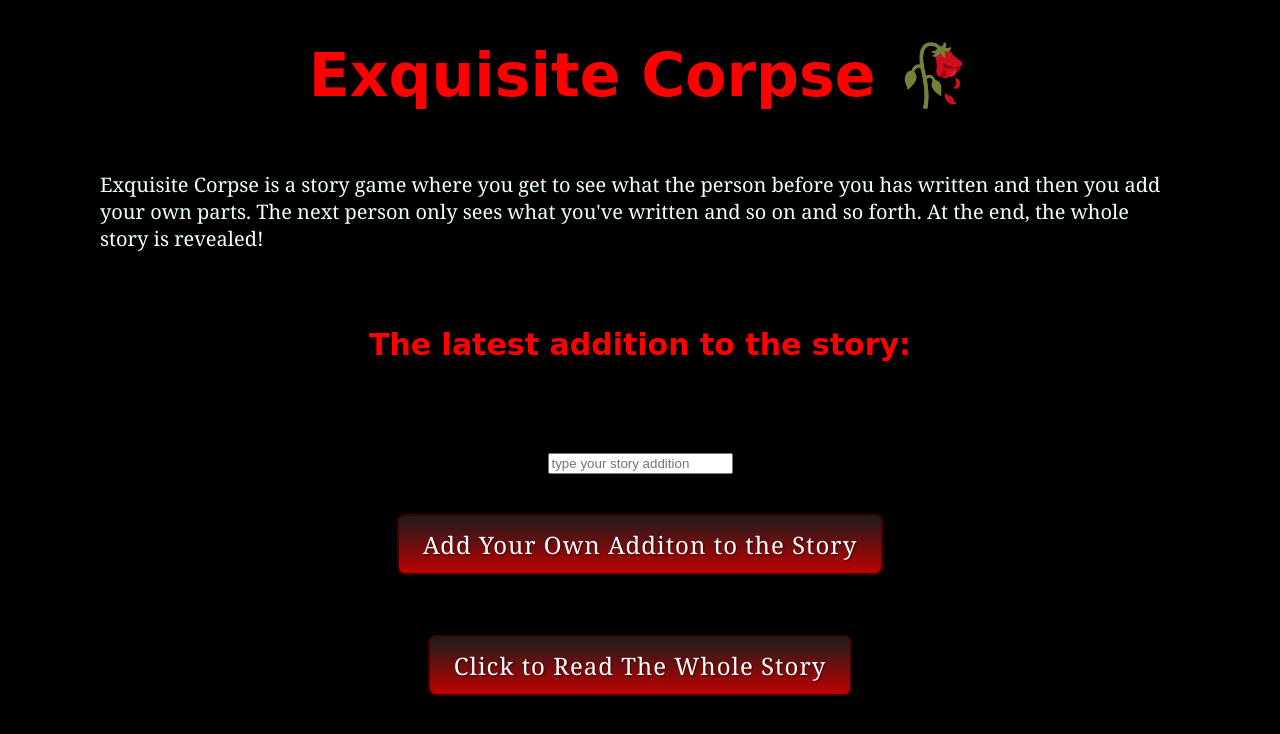
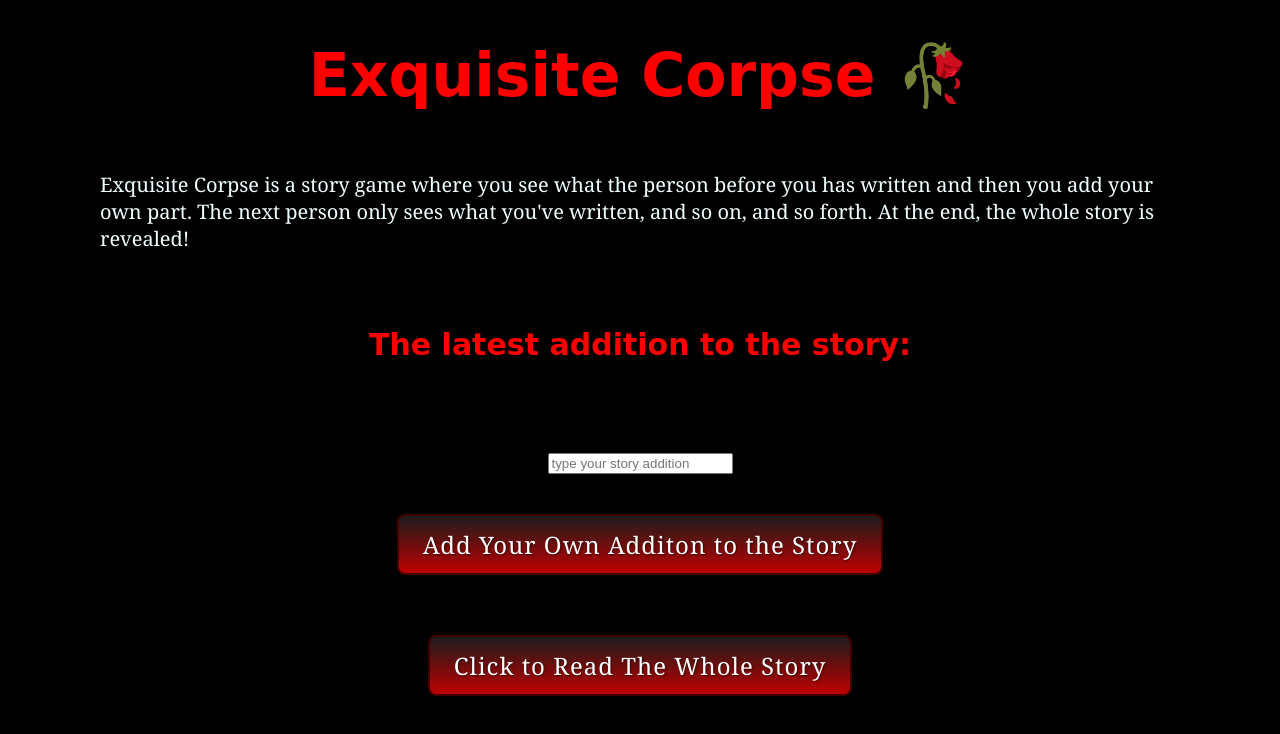
Before and after one commit to saraybennett/exquisite-corpse---10.15-hw, a website: page public/index.html in a window 1280 px wide. Drawn offline with Linux system fonts and the light colour scheme; no server answers; a web font is replaced by a local one.

Commit message:
update definition of exquisite corpse

```diff
--- a/public/index.html
+++ b/public/index.html
@@ -16,10 +16,10 @@
     <h1>Exquisite Corpse 🥀</h1>
     <div class="description">
       <p>
-        Exquisite Corpse is a story game where you get to see what the person
-        before you has written and then you add your own parts. The next person
-        only sees what you've written and so on and so forth. At the end, the
-        whole story is revealed!
+        Exquisite Corpse is a story game where you see what the person before
+        you has written and then you add your own part. The next person only
+        sees what you've written, and so on, and so forth. At the end, the whole
+        story is revealed!
       </p>
     </div>
     <!-- display only the most recent addition to the story -->
```
